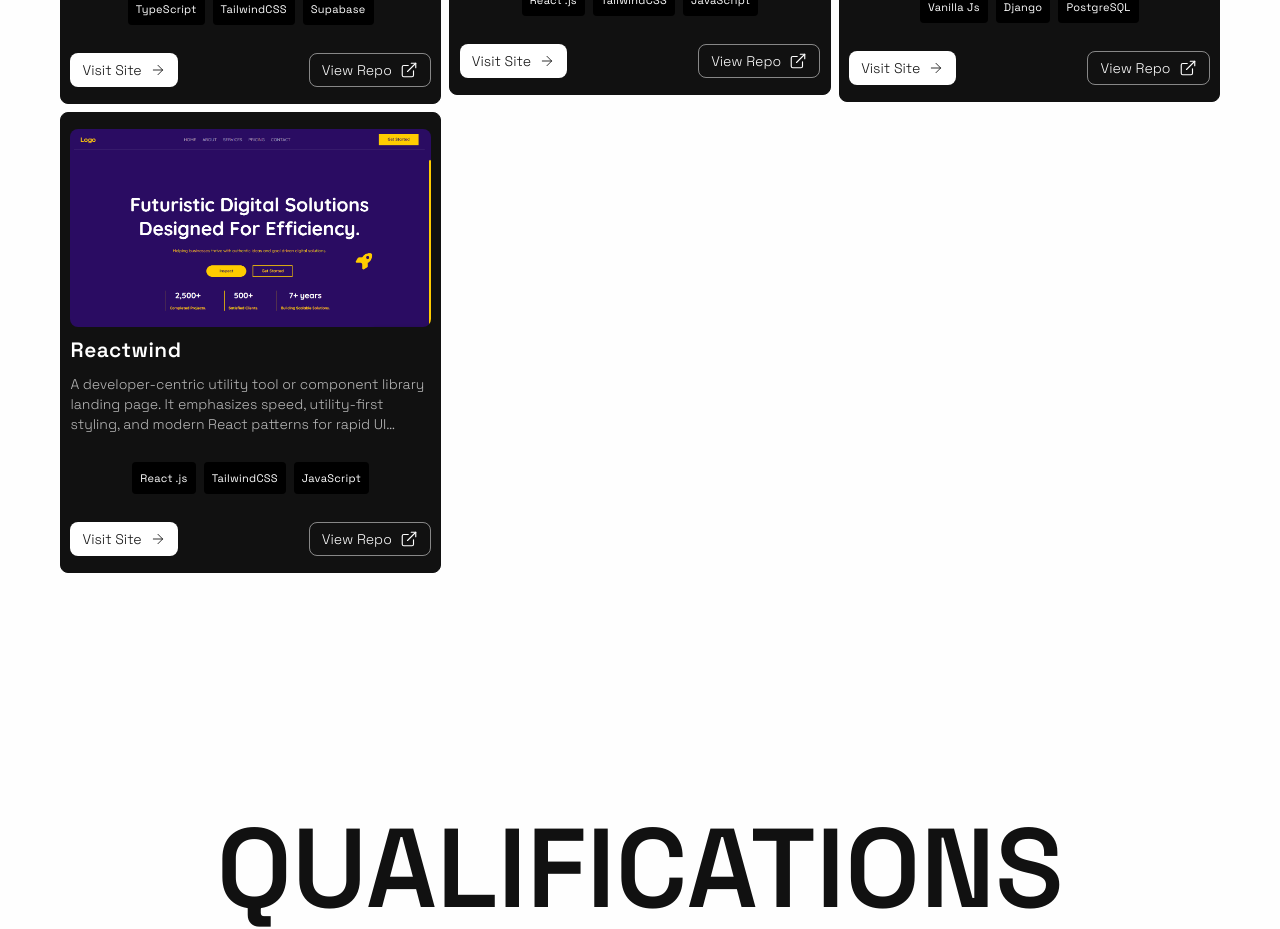
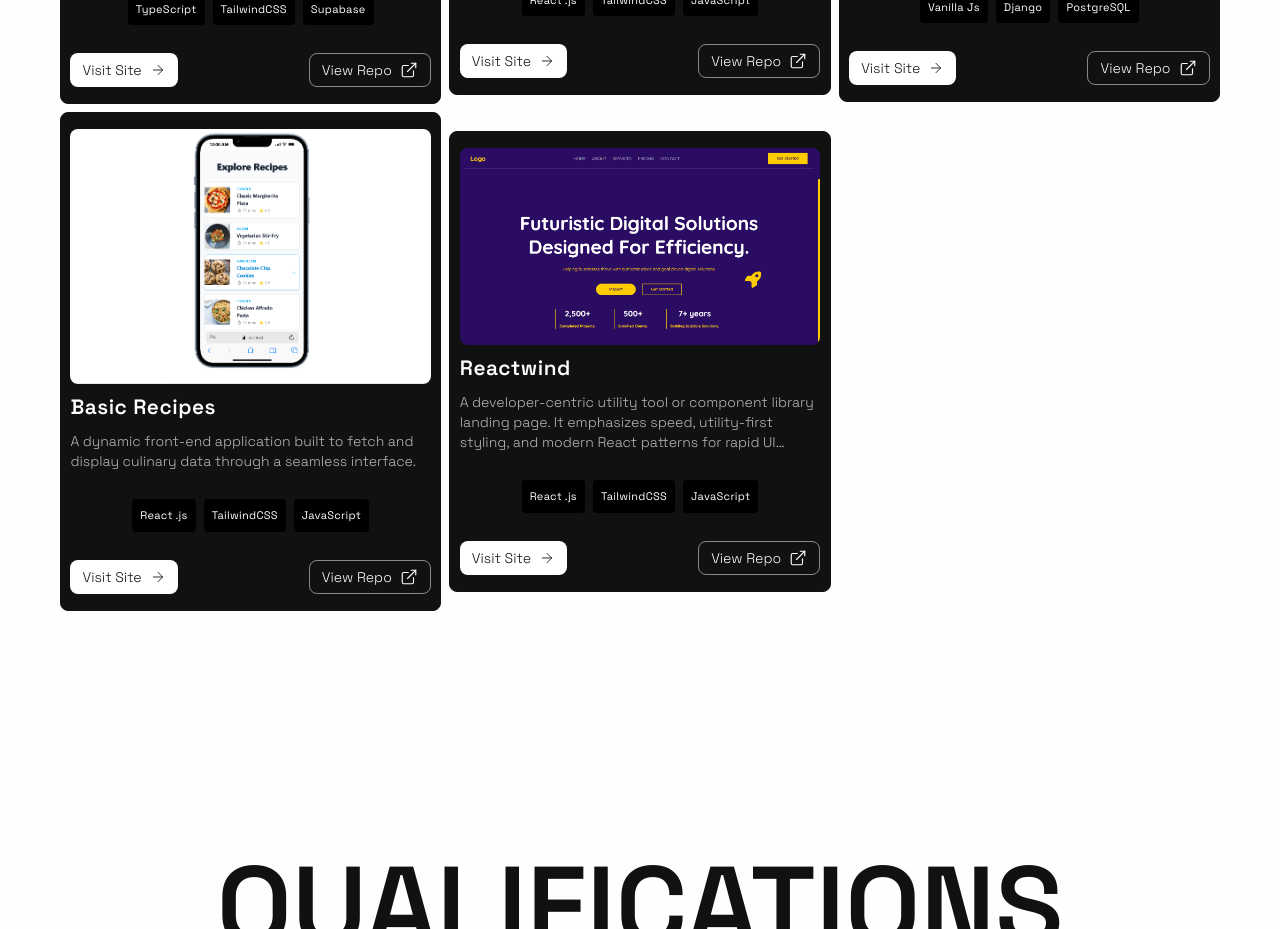
Before and after one commit to Elite-Dev-Repo/Portfolio, a React (Vite) app: page / in a window 1280 px wide. Shown: the part 3200-4129 px from the top of the page. Built offline with nearby package versions, Linux system fonts and the light colour scheme; what @supermousejs/core, @supermousejs/dot, @supermousejs/labs, @supermousejs/stick would draw is missing.

Commit message:
added recipe

```diff
--- a/src/components/Portfolio.jsx
+++ b/src/components/Portfolio.jsx
@@ -7,6 +7,7 @@
 import rantsarena from "../assets/rantsarena.png";
 import dashboard from "../assets/dashboard.png";
 import beadchef from "../assets/beadchef.png";
+import recipe from "../assets/recipe.png";
 
 import { motion } from "framer-motion";
 function Portfolio() {
@@ -77,6 +78,16 @@
       techs: ["Vanilla Js", "Django", "PostgreSQL"],
       link: "https://chatapp-rdia.onrender.com/",
       label: "Full Stack",
+    },
+
+    {
+      image: recipe,
+      title: "Basic Recipes",
+      description:
+        "A dynamic front-end application built to fetch and display culinary data through a seamless interface.",
+      techs: ["React .js", "TailwindCSS", "JavaScript"],
+      link: "https://basicrecipe.netlify.app/",
+      label: "Front End",
     },
 
     {
```
Also changed, not shown: src/assets/recipe.png (added).
